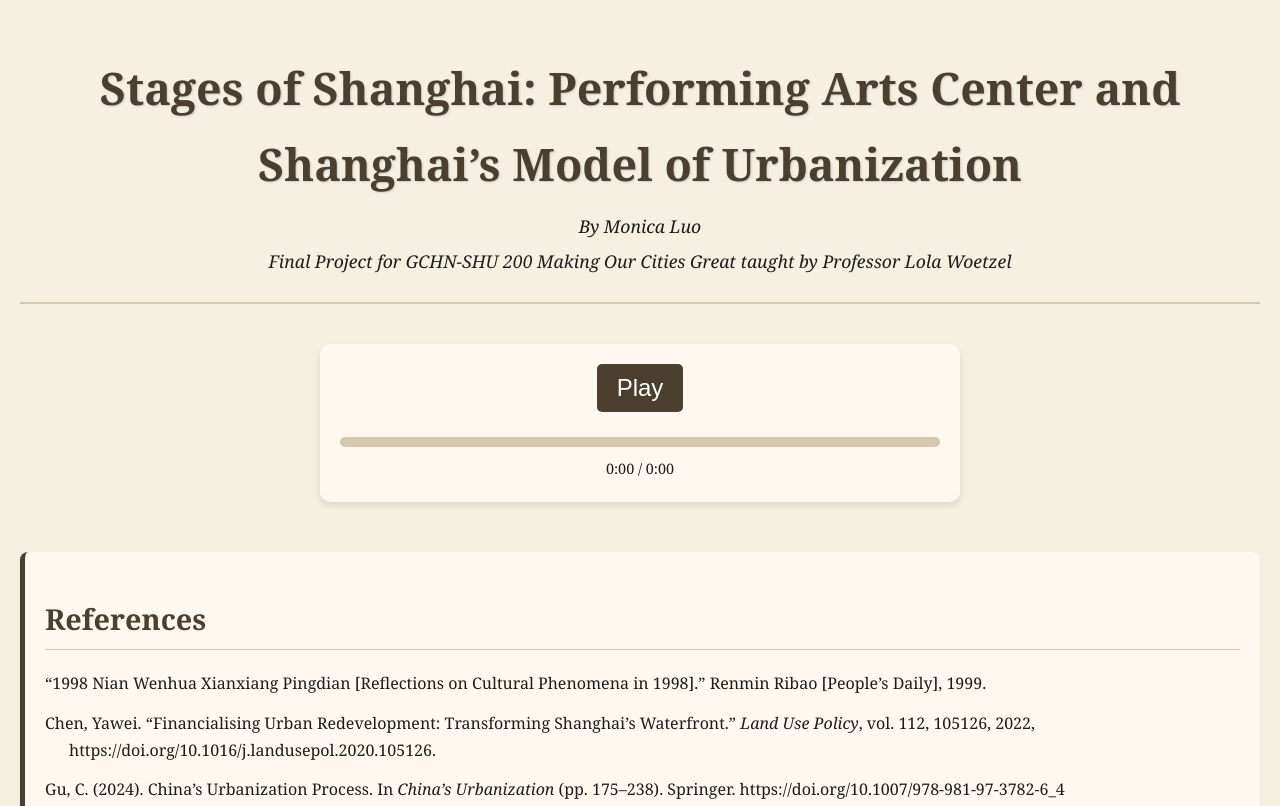
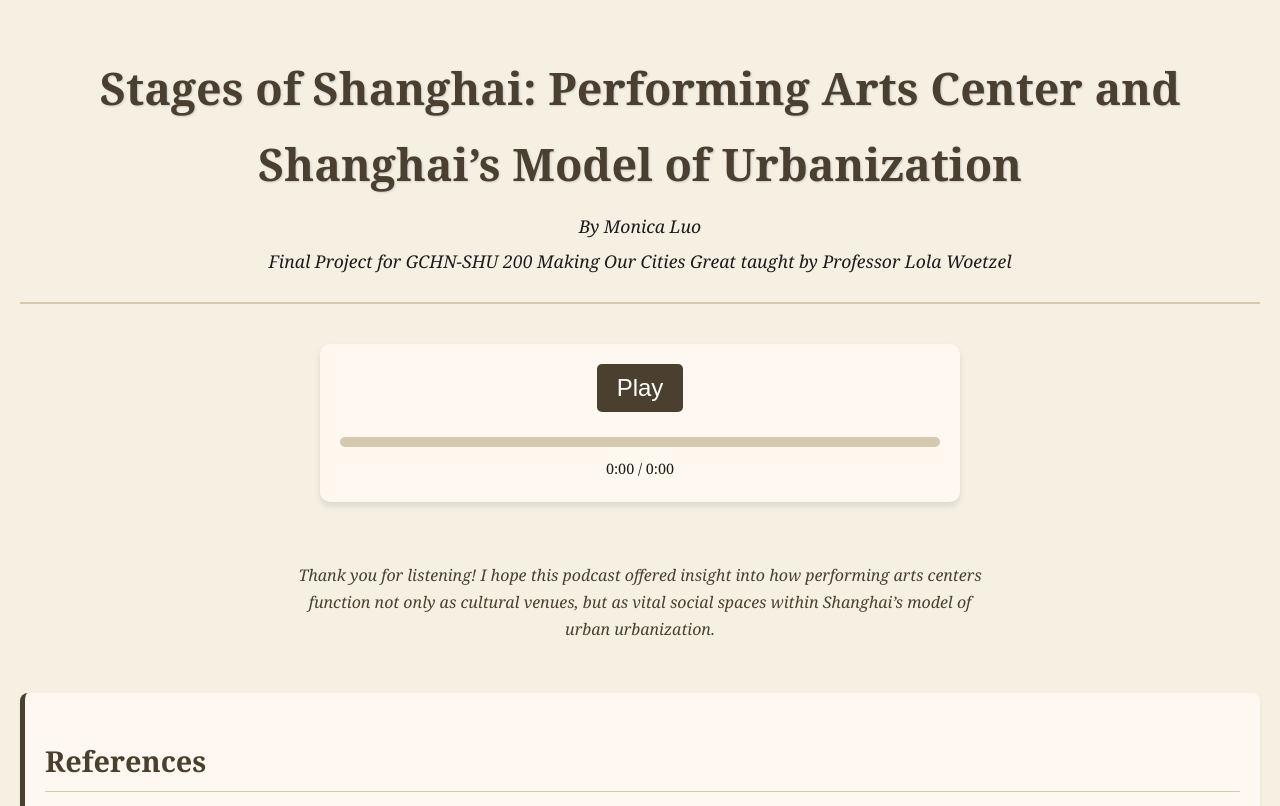
Before and after one commit to monicaluo-nyush/GCHN-SHU-200-Final-Project, a plain HTML site: page index.html in a window 1280 px wide. Shown: the top 806 px of the page. Drawn offline with Linux system fonts and the light colour scheme.

Commit message:
Update index.html

```diff
--- a/index.html
+++ b/index.html
@@ -135,7 +135,11 @@
     <div class="time" id="time">0:00 / 0:00</div>
     <audio id="audio" src="GCS final Project.mp3"></audio>
   </div>
-
+<section style="max-width: 700px; margin: 60px auto 40px; text-align: center; font-style: italic; color: #4b3f2f;">
+  <p>
+    Thank you for listening! I hope this podcast offered insight into how performing arts centers function not only as cultural venues, but as vital social spaces within Shanghai’s model of urban urbanization.
+  </p>
+</section>
   <div class="references">
     <h2>References</h2>
     <ul>
@@ -162,7 +166,7 @@
           style="max-width: 100%; border-radius: 10px; box-shadow: 0 4px 6px rgba(0,0,0,0.1);"
         >
         <figcaption style="margin-top: 10px; font-size: 0.9em; font-style: italic; color: #4b3f2f;">
-          I spent an hour scrolling through Rednot(小红书) to create this map so some of the more active performing arts center in Shanghai. Created on Google My Map.<a href="https://www.google.com/maps/d/u/0/edit?mid=1Z_dhdAkZJb9CybwWB6h27Et-9d-Iq3Q&ll=31.29127038798692%2C121.08335586825206&z=10">Link</a></li>
+          I spent an hour scrolling through Rednote(小红书) to create this map so some of the more active performing arts center in Shanghai. Created on Google My Map.<a href="https://www.google.com/maps/d/u/0/edit?mid=1Z_dhdAkZJb9CybwWB6h27Et-9d-Iq3Q&ll=31.29127038798692%2C121.08335586825206&z=10">Link</a></li>
         </figcaption>
       </figure>
 
```
